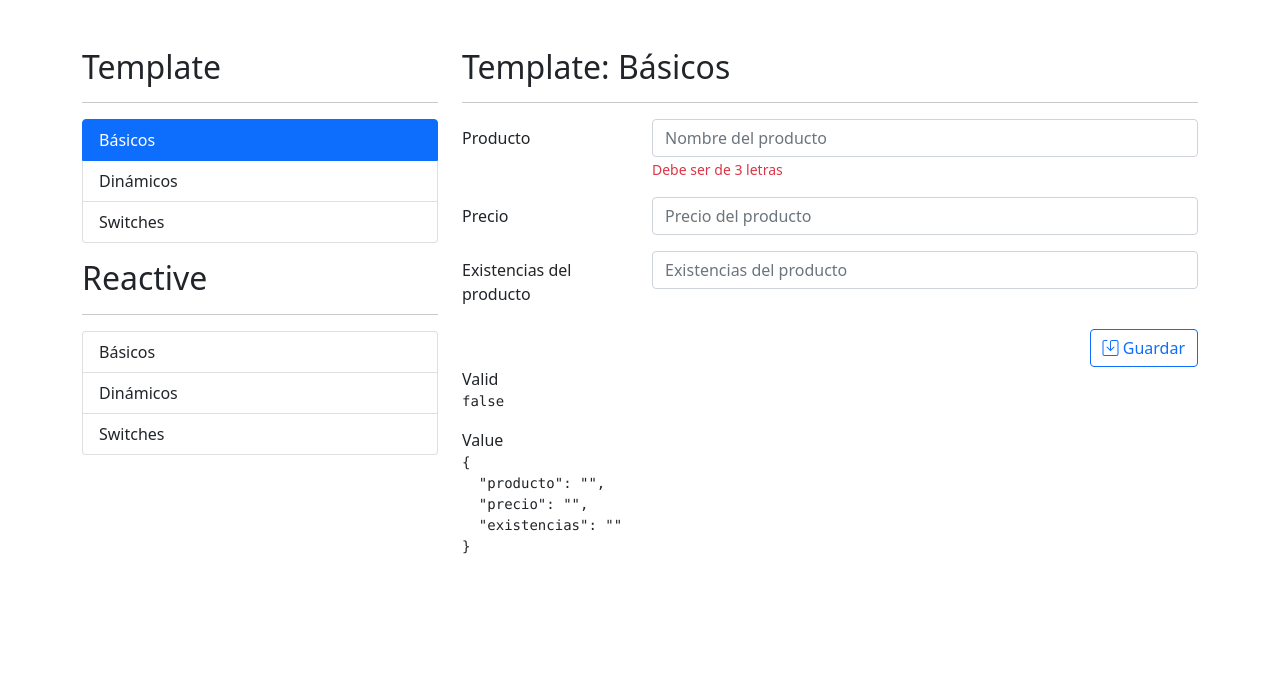
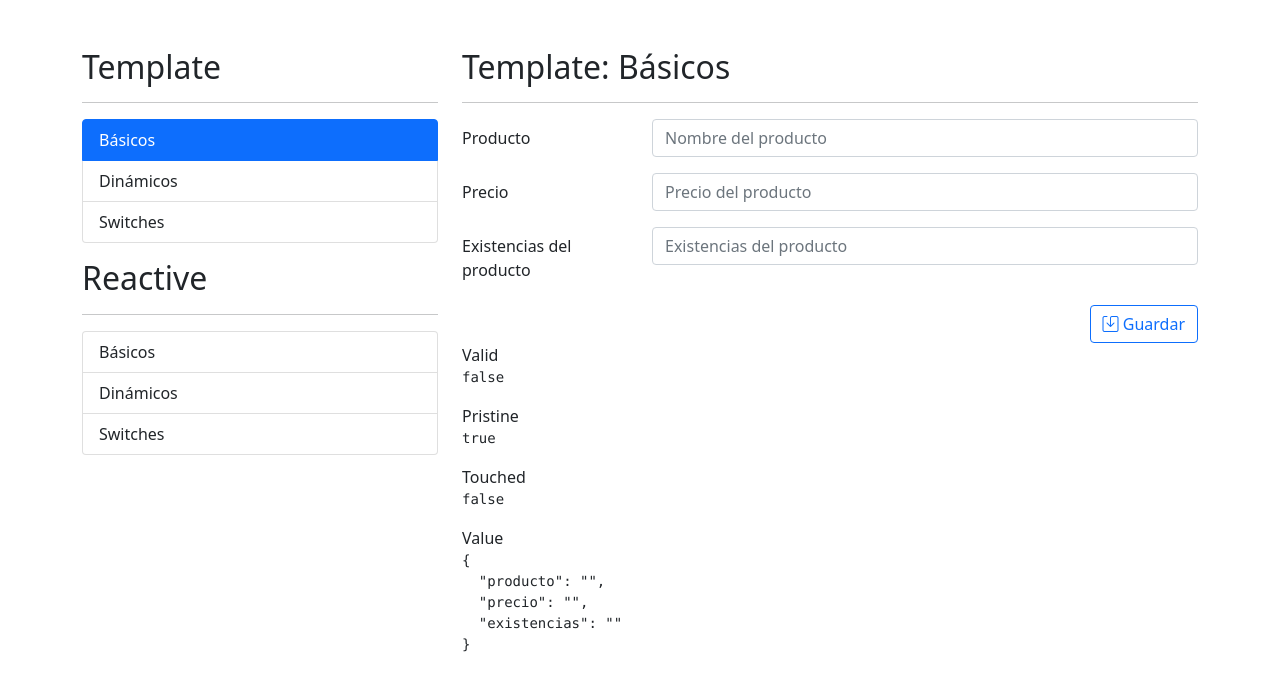
Before and after one commit to fersanti2896/16-curso-angular-formularios, an Angular app: page /template/basicos in a window 1280 px wide. Shown: the top 690 px of the page. Built offline with nearby package versions, Linux system fonts and the light colour scheme.

Commit message:
Controlando mensajes de error en basicos.component

```diff
--- a/src/app/template/basicos/basicos.component.html
+++ b/src/app/template/basicos/basicos.component.html
@@ -15,8 +15,14 @@
                            ngModel
                            name="producto"
                            placeholder="Nombre del producto"
-                           required>
-                    <span class="form-text text-danger">Debe ser de 3 letras</span>
+                           required
+                           minlength="3">
+
+                    <span class="form-text text-danger"
+                          *ngIf="miFormulario.controls.producto?.invalid &&
+                                miFormulario.controls.producto?.touched">
+                        Debe ser de 3 letras
+                    </span>
                 </div>
             </div>
 
@@ -28,7 +34,8 @@
                            ngModel
                            name="precio"
                            class="form-control"
-                           placeholder="Precio del producto">
+                           placeholder="Precio del producto"
+                           required>
                 </div>
             </div>
 
@@ -62,6 +69,12 @@
         <span>Valid</span>
         <pre>{{ miFormulario.valid | json }}</pre>
 
+        <span>Pristine</span>
+        <pre>{{ miFormulario.pristine | json }}</pre>
+
+        <span>Touched</span>
+        <pre>{{ miFormulario.touched | json }}</pre>
+
         <span>Value</span>
         <pre>{{ miFormulario.value | json }}</pre>
     </div>
--- a/src/app/template/basicos/basicos.component.ts
+++ b/src/app/template/basicos/basicos.component.ts
@@ -15,7 +15,7 @@ export class BasicosComponent implements OnInit {
   }
 
   guardar(miFormulario: NgForm) {
-    console.log(miFormulario.value);
+    console.log(miFormulario);
   }
 
 }
```
